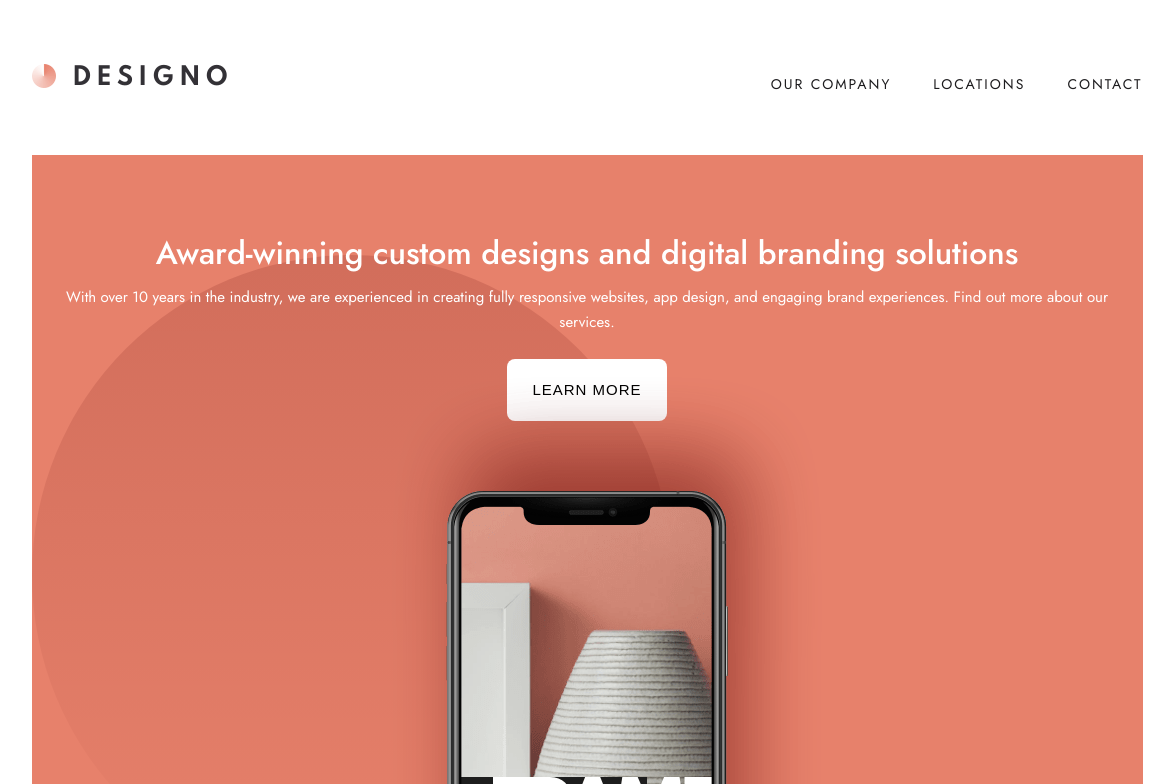
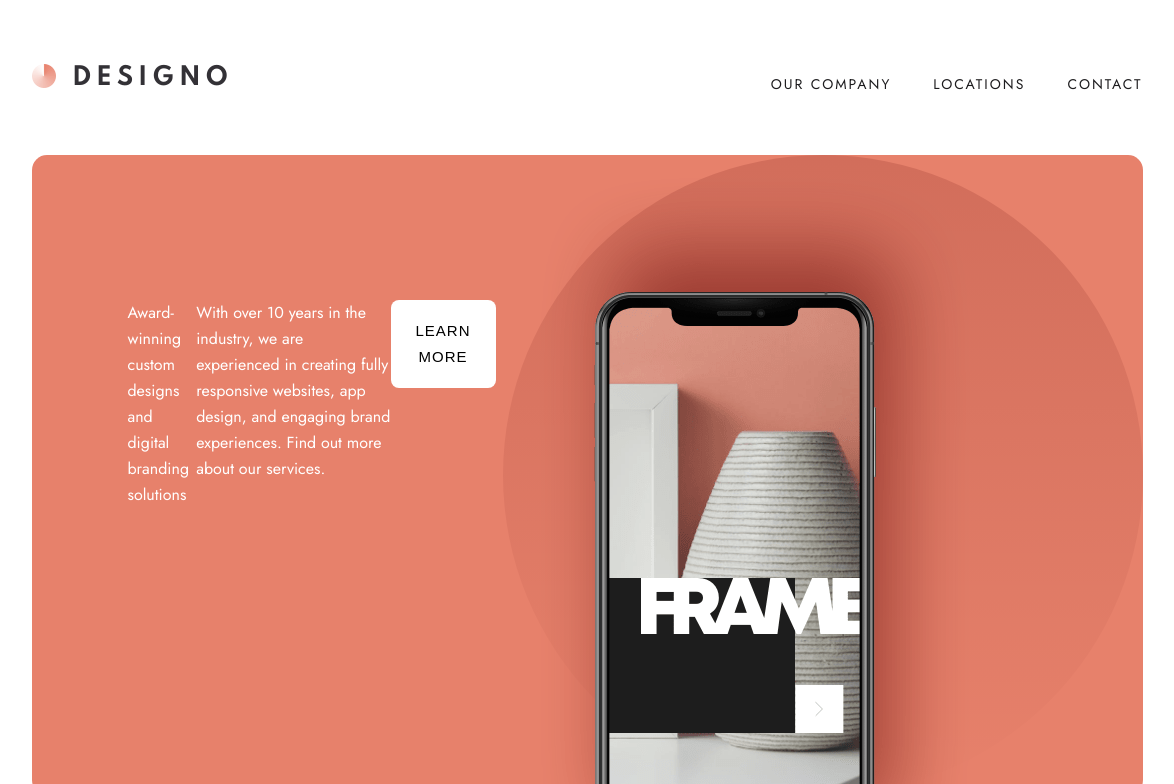
Before and after one commit to PedroEnciso/designo, a React (Vite) app: page / in a window 1536 px wide. Shown: the top 784 px of the page, without its empty margins (181-1355 px from the left). Built offline with nearby package versions, Linux system fonts and the light colour scheme.

Commit message:
medium + large styles

```diff
--- a/src/components/Hero/HeroSection.module.css
+++ b/src/components/Hero/HeroSection.module.css
@@ -3,40 +3,122 @@
   padding: 80px 24px 0px;
   overflow: hidden;
   max-height: 763px;
-  text-align: center;
   color: rgb(var(--white));
+  position: relative;
   display: flex;
   flex-direction: column;
   align-items: center;
-  position: relative;
 }
 
-.hero h1 {
+@media screen and (min-width: 768px) {
+  .hero {
+    border-radius: 15px;
+    padding-top: 60px;
+    max-height: 783px;
+  }
+}
+
+@media screen and (min-width: 1440px) {
+  .hero {
+    padding: 145px 96px 0px;
+    max-height: 495px;
+    flex-direction: row;
+    justify-content: space-between;
+    align-items: start;
+  }
+}
+
+.heroDetails {
+  text-align: center;
+  z-index: 1;
+  display: flex;
+  flex-direction: column;
+  align-items: center;
+}
+
+@media screen and (min-width: 1440px) {
+  .heroDetails {
+    text-align: left;
+    align-items: start;
+    gap: 40px;
+    min-width: 540px;
+  }
+}
+
+.heroDetails h1 {
   font-size: 2rem;
   font-weight: 500;
   line-height: 1.125;
-  z-index: 1;
+  max-width: 327px;
+  z-index: 2;
 }
 
-.hero p {
+@media screen and (min-width: 768px) {
+  .heroDetails h1 {
+    font-size: 3rem;
+    line-height: 1;
+    max-width: 573px;
+  }
+}
+
+.heroDetails p {
   font-size: 0.9375rem;
   line-height: 1.67;
   margin-top: 14px;
   margin-bottom: 24px;
+  z-index: 2;
+  max-width: 327px;
+}
+
+@media screen and (min-width: 768px) {
+  .heroDetails p {
+    margin-top: 28px;
+    margin-bottom: 20px;
+    max-width: 445px;
+  }
+}
+
+@media screen and (min-width: 1440px) {
+  .heroDetails p {
+    margin-top: 0px;
+    margin-bottom: 0px;
+    max-width: 400px;
+  }
+}
+
+.heroDetails button {
+  z-index: 2;
+}
+
+.hero img {
+  margin-top: -100px;
   z-index: 1;
 }
 
-.hero button {
-  z-index: 1;
-}
-
-.hero img {
-  margin: -100px;
-  z-index: 1;
+@media screen and (min-width: 1440px) {
+  .hero img {
+    margin-top: -178px;
+    margin-left: -73px;
+  }
 }
 
 .svg {
   position: absolute;
   top: 100px;
   left: 0;
+  z-index: 0;
 }
+
+@media screen and (min-width: 768px) {
+  .svg {
+    left: 25%;
+  }
+}
+
+@media screen and (min-width: 1440px) {
+  .svg {
+    top: 0;
+    right: 0;
+    left: revert;
+  }
+}
```
